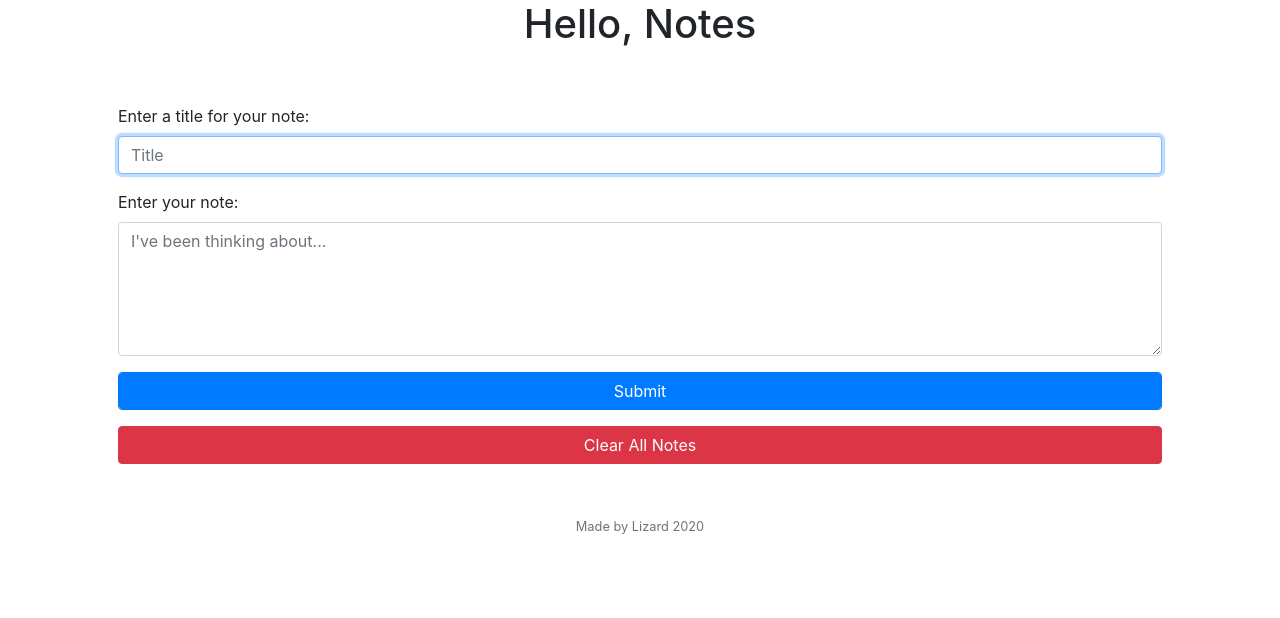
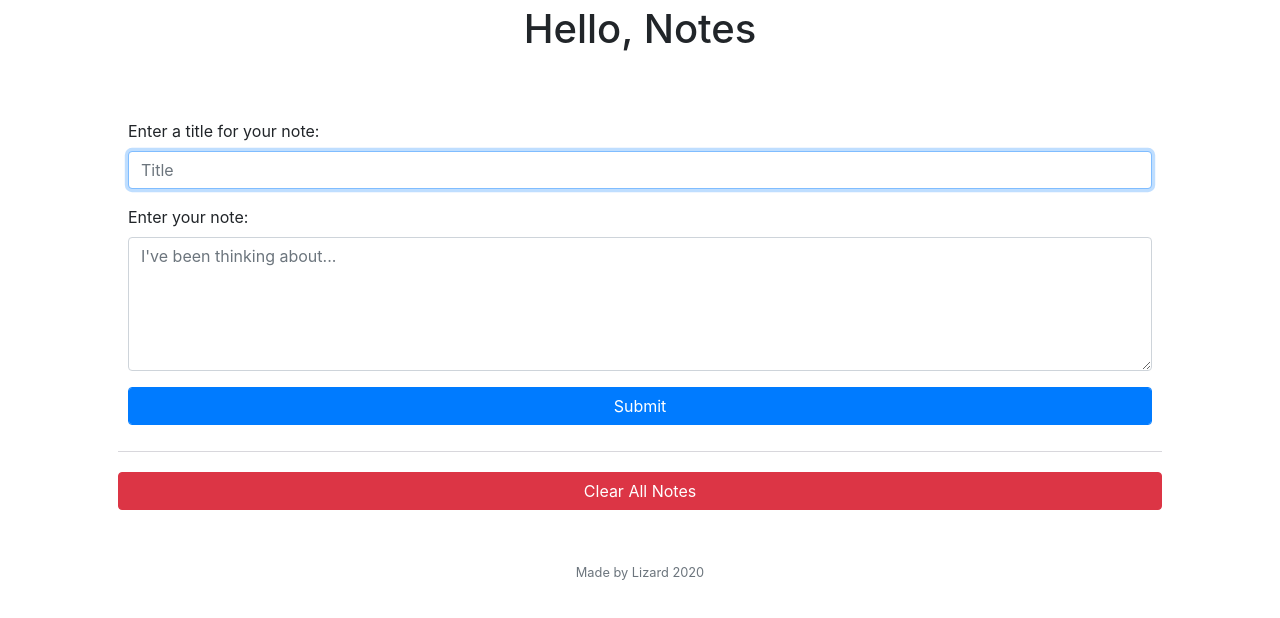
Before and after one commit to onlyasmalllizard/noteTaker, a plain HTML site: page index.html in a window 1280 px wide. Drawn offline with nearby package versions, Linux system fonts and the light colour scheme; some packages are replaced by stand-ins of ours; a script that the page names is missing.

Commit message:
added border between note creation and archive

```diff
--- a/styles.css
+++ b/styles.css
@@ -1,4 +1,4 @@
-footer {
+footer, header {
     margin: 5px;
 }
 
@@ -13,6 +13,8 @@ footer {
     border: 1px solid #D8D7DC;
 }
 
-#success {
-    display: none;
+#writeNotes {
+    border-bottom: 1px solid #D8D7DC;
+    padding: 10px;
+    margin-bottom: 20px;
 }
```
